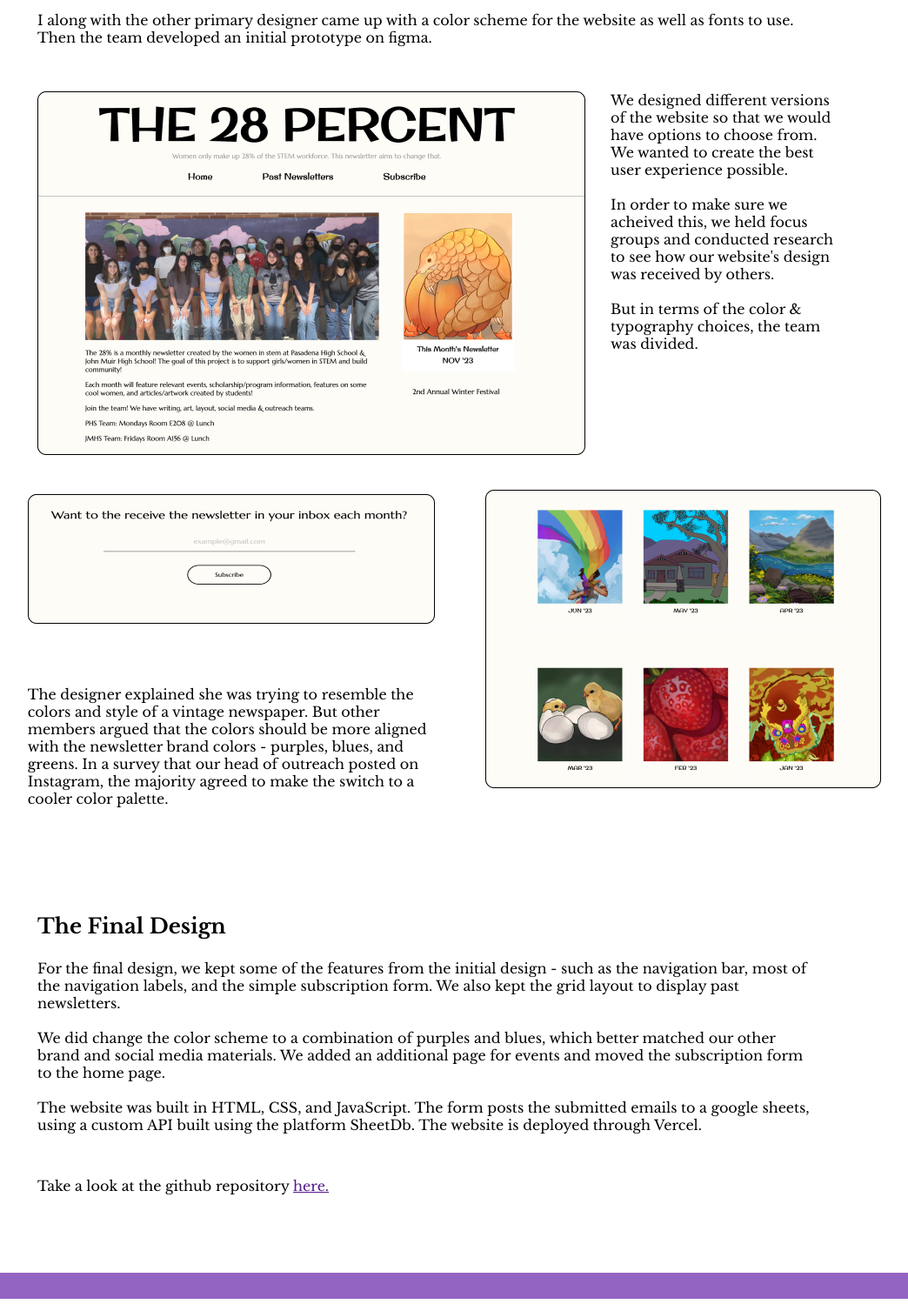
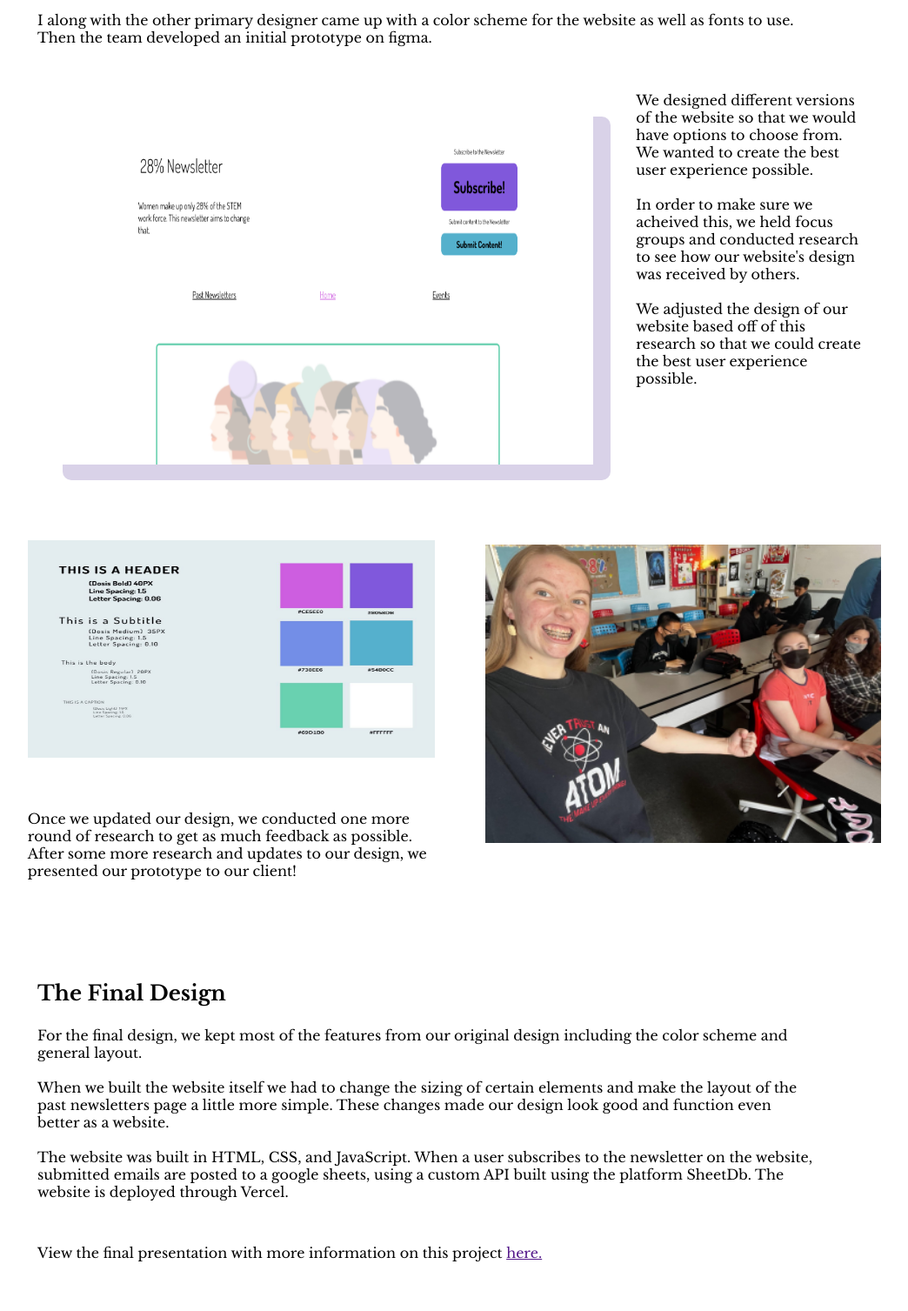
Before and after one commit to jaidyncarroll/jjportfolio, a plain HTML site: page pages/28-percent-example-page/28percent-example.html in a window 1280 px wide. Shown: the part 1840-3347 px from the top of the page at 87% size, without its empty margins (149-1193 px from the left). Drawn offline with nearby package versions, Linux system fonts and the light colour scheme.

Commit message:
I'm done!

```diff
--- a/pages/28-percent-example-page/28percent-example.css
+++ b/pages/28-percent-example-page/28percent-example.css
@@ -141,8 +141,8 @@
   .sbs-container {
     width: 264px;
     border-radius: 10px;
-    background: #ffe5fb;
-    margin-right: 3%;
+    background: #D9D2E8;
+    margin: 3%;
   }
 
   .sbs-left {
--- a/pages/28-percent-example-page/28percent-example.html
+++ b/pages/28-percent-example-page/28percent-example.html
@@ -52,7 +52,7 @@
         to promote their agenda.
       </p>
       <br />
-      <img src="./28percent-example-assets/team.png" width="892" height="300" />
+      <img src="./28percent-example-assets/logo.png" width="892" height="300" />
     </div>
 
     <div class="three-grid">
@@ -100,7 +100,7 @@
 
       <div class="side-by-side">
         <div class="sbs-container" style="width: 630px; height: 418px">
-          <img src="./28percent-example-assets/initial-website-design.png" />
+          <img src="./28percent-example-assets/home_page.png" style="width:610px; height: 400px"/>
         </div>
         <div>
           <p class="sbs-right" style="width: 265px">
@@ -110,8 +110,8 @@
             In order to make sure we acheived this, we held focus groups and conducted
             research to see how our website's design was received by others.
             <br /><br />
-            But in terms of the color & typography choices, the team was
-            divided.
+            We adjusted the design of our website based off of this research so that
+            we could create the best user experience possible.
           </p>
         </div>
       </div>
@@ -121,25 +121,22 @@
       <div class="three-grid-sec">
         <div class="section">
           <img
-            src="./28percent-example-assets/subscriber-list-design.png"
-            style="width: 468px; height: 149px"
+            src="./28percent-example-assets/colors_fonts.png"
+            style="width: 468px; height: 250px"
           />
         </div>
         <div class="section">
           <p class="section-body">
-            The designer explained she was trying to resemble the colors and
-            style of a vintage newspaper. But other members argued that the
-            colors should be more aligned with the newsletter brand colors -
-            purples, blues, and greens. In a survey that our head of outreach
-            posted on Instagram, the majority agreed to make the switch to a
-            cooler color palette.
+            Once we updated our design, we conducted one more round of research
+            to get as much feedback as possible. After some more research and updates
+            to our design, we presented our prototype to our client!
           </p>
         </div>
       </div>
       <div class="three-grid-sec">
         <div class="section">
           <img
-            src="./28percent-example-assets/past-newsletters-design.png"
+            src="./28percent-example-assets/the_team.png"
             style="width: 455px; height: 343px"
           />
         </div>
@@ -153,24 +150,23 @@
     <div class="section">
       <p class="section-title">The Final Design</p>
       <p class="section-body">
-        For the final design, we kept some of the features from the initial
-        design - such as the navigation bar, most of the navigation labels, and
-        the simple subscription form. We also kept the grid layout to display
-        past newsletters. <br />
+        For the final design, we kept most of the features from our original
+        design including the color scheme and general layout. <br />
         <br />
-        We did change the color scheme to a combination of purples and blues,
-        which better matched our other brand and social media materials. We
-        added an additional page for events and moved the subscription form to
-        the home page.
+        When we built the website itself we had to change the sizing of certain
+        elements and make the layout of the past newsletters page a little more simple.
+        These changes made our design look good and function even better as a website.
         <br />
         <br />
-        The website was built in HTML, CSS, and JavaScript. The form posts the
-        submitted emails to a google sheets, using a custom API built using the
-        platform SheetDb. The website is deployed through Vercel.
+        The website was built in HTML, CSS, and JavaScript. When a user subscribes
+        to the newsletter on the website, submitted emails are posted to a google sheets,
+        using a custom API built using the platform SheetDb. The website is deployed through
+        Vercel.
       </p>
       <br />
       <p class="section-body">
-        Take a look at the github repository <a href="">here.</a>
+        View the final presentation with more information on this project
+         <a href=""https://bdf904c0-885e-4a13-bb76-54ea9d238c02.filesusr.com/ugd/d1b70a_de2df37c782f46e0996fc7242cfcea60.pdf>here.</a>
       </p>
       <br />
 
@@ -184,7 +180,7 @@
       width: 100%;
       margin: 0;
       flex-shrink: 0;
-      background-color: #9464c3;
+      background-color: #D9D2E8;
       display: flex;
       flex-direction: column;
       justify-content: center;
--- a/pages/project-template.css
+++ b/pages/project-template.css
@@ -142,7 +142,7 @@
     width: 264px;
     border-radius: 10px;
     background: #f2dbe5;
-    margin-right: 3%;
+    margin: 10px;
   }
 
   .sbs-left {
```
Also changed, not shown: pages/28-percent-example-page/28percent-example-assets/colors_fonts.png (added), pages/28-percent-example-page/28percent-example-assets/final-design.png (deleted), pages/28-percent-example-page/28percent-example-assets/home_page.png (added), pages/28-percent-example-page/28percent-example-assets/initial-website-design.png (deleted), pages/28-percent-example-page/28percent-example-assets/logo.png (added), pages/28-percent-example-page/28percent-example-assets/past-newsletters-design.png (deleted), pages/28-percent-example-page/28percent-example-assets/subscriber-list-design.png (deleted), pages/28-percent-example-page/28percent-example-assets/team.png (deleted), pages/28-percent-example-page/28percent-example-assets/the_team.png (added).
